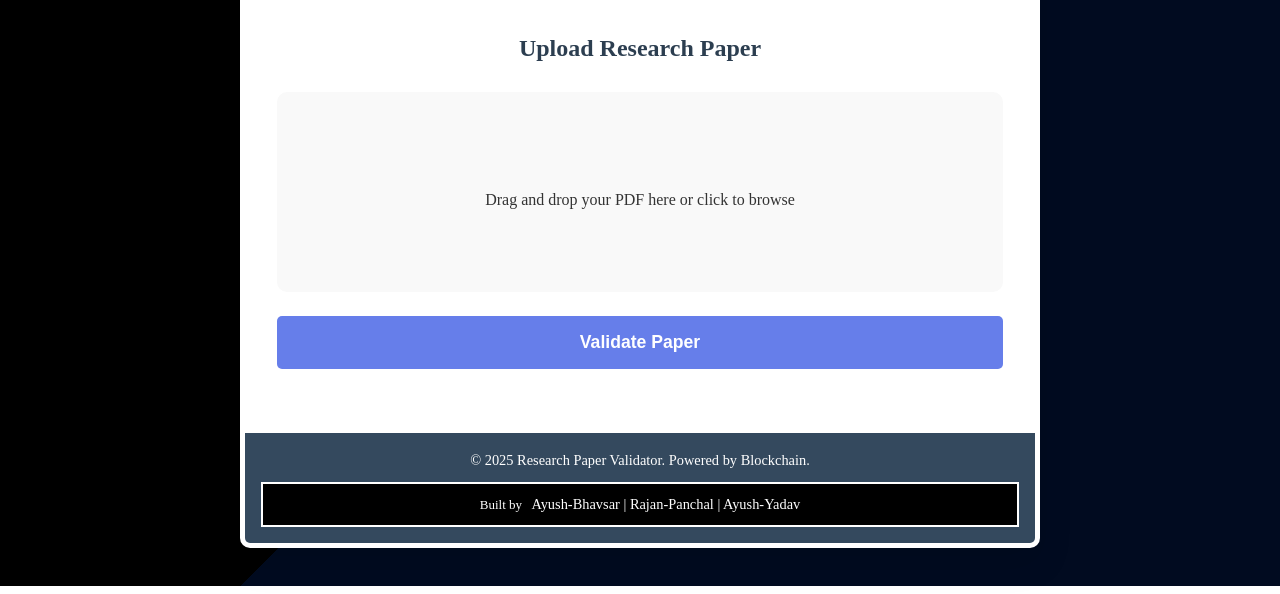
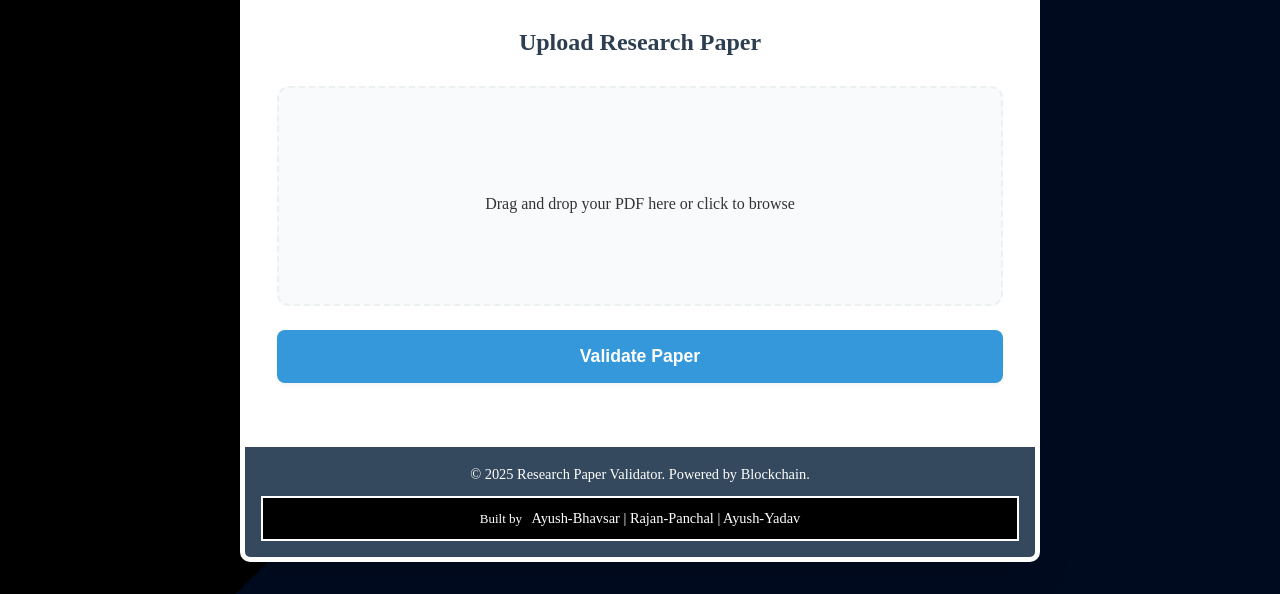
Before and after one commit to ayush-bhavsar/research-paper-validator-v2, a website: page index.html in a window 1280 px wide. Shown: the part 214-808 px from the top of the page. Drawn offline with Linux system fonts and the light colour scheme; a script that the page names is missing; a web font is replaced by a local one.

Commit message:
updated Interface

```diff
--- a/styles.css
+++ b/styles.css
@@ -1,22 +1,39 @@
-/* Clean and modern UI styles */
+/* Professional UI styles */
+@import url('https://fonts.googleapis.com/css2?family=Inter:wght@400;500;600;700&display=swap');
+
 * {
     margin: 0;
     padding: 0;
     box-sizing: border-box;
 }
 
-.momo-trust-display-regular {
-  font-family: "Momo Trust Display", sans-serif;
-  font-weight: 150;
-  font-style:normal;
+:root {
+    --primary-color: #2c3e50;
+    --secondary-color: #34495e;
+    --accent-color: #3498db;
+    --success-color: #2ecc71;
+    --error-color: #e74c3c;
+    --text-color: #2c3e50;
+    --text-light: #7f8c8d;
+    --border-color: #ecf0f1;
+    --hover-color: #f8fafc;
+    --bg-gradient-1: #f8fafc;
+    --bg-gradient-2: #e2e8f0;
+    --shadow-sm: 0 2px 4px rgba(0,0,0,0.05);
+    --shadow-md: 0 4px 6px rgba(0,0,0,0.07);
+    --shadow-lg: 0 10px 15px rgba(0,0,0,0.1);
 }
 
-
-.playfair-font {
-  font-family: "Playfair Display", serif;
-  font-optical-sizing: auto;
-  font-weight: 400;
-  font-style: normal;
+body {
+    font-family: 'Inter', -apple-system, BlinkMacSystemFont, 'Segoe UI', Roboto, Oxygen, Ubuntu, Cantarell, sans-serif;
+    line-height: 1.6;
+    color: var(--text-color);
+    background: linear-gradient(135deg, var(--bg-gradient-1) 0%, var(--bg-gradient-2) 100%);
+    min-height: 100vh;
+    display: flex;
+    justify-content: center;
+    align-items: center;
+    padding: 2rem;
 }
 
 body {
@@ -137,19 +154,20 @@ label {
 
 .upload-area {
     width: 100%;
-    min-height: 200px;
+    min-height: 220px;
     border: 2px dashed var(--border-color);
-    border-radius: 10px;
-    background: #f9f9f9;
+    border-radius: 12px;
+    background: var(--hover-color);
     display: flex;
     flex-direction: column;
     align-items: center;
     justify-content: center;
-    padding: 2rem;
+    padding: 2.5rem;
     cursor: pointer;
     transition: all 0.3s ease;
     position: relative;
     overflow: hidden;
+    backdrop-filter: blur(10px);
 }
 
 .upload-area:hover {
@@ -222,10 +240,11 @@ label {
 
 .preview-container {
     margin: 2rem 0;
-    padding: 1rem;
+    padding: 1.5rem;
     background: white;
-    border-radius: 10px;
-    box-shadow: 0 2px 10px rgba(0,0,0,0.1);
+    border-radius: 12px;
+    box-shadow: var(--shadow-md);
+    border: 1px solid var(--border-color);
 }
 
 .preview-container h3 {
@@ -271,24 +290,56 @@ label {
 .btn {
     display: block;
     width: 100%;
-    padding: 1rem;
-    background: #667eea;
+    padding: 1rem 1.5rem;
+    background: var(--accent-color);
     color: white;
     border: none;
-    border-radius: 5px;
+    border-radius: 8px;
     font-size: 1.1rem;
     font-weight: 600;
     cursor: pointer;
-    transition: background 0.3s ease;
+    transition: all 0.3s ease;
+    position: relative;
+    overflow: hidden;
+    box-shadow: var(--shadow-sm);
+}
+
+.btn::before {
+    content: '';
+    position: absolute;
+    top: 0;
+    left: 0;
+    width: 100%;
+    height: 100%;
+    background: linear-gradient(to right, transparent, rgba(255,255,255,0.1), transparent);
+    transform: translateX(-100%);
+    transition: transform 0.5s ease;
 }
 
 .btn:hover {
-    background: #5a6fd8;
+    background: #2980b9;
+    transform: translateY(-1px);
+    box-shadow: var(--shadow-md);
+}
+
+.btn:hover::before {
+    transform: translateX(100%);
+}
+
+.btn:active {
+    transform: translateY(1px);
+    box-shadow: var(--shadow-sm);
 }
 
 .btn:disabled {
-    background: #ccc;
+    background: var(--text-light);
     cursor: not-allowed;
+    transform: none;
+    box-shadow: none;
+}
+
+.btn:disabled::before {
+    display: none;
 }
 
 .results-section {
```
